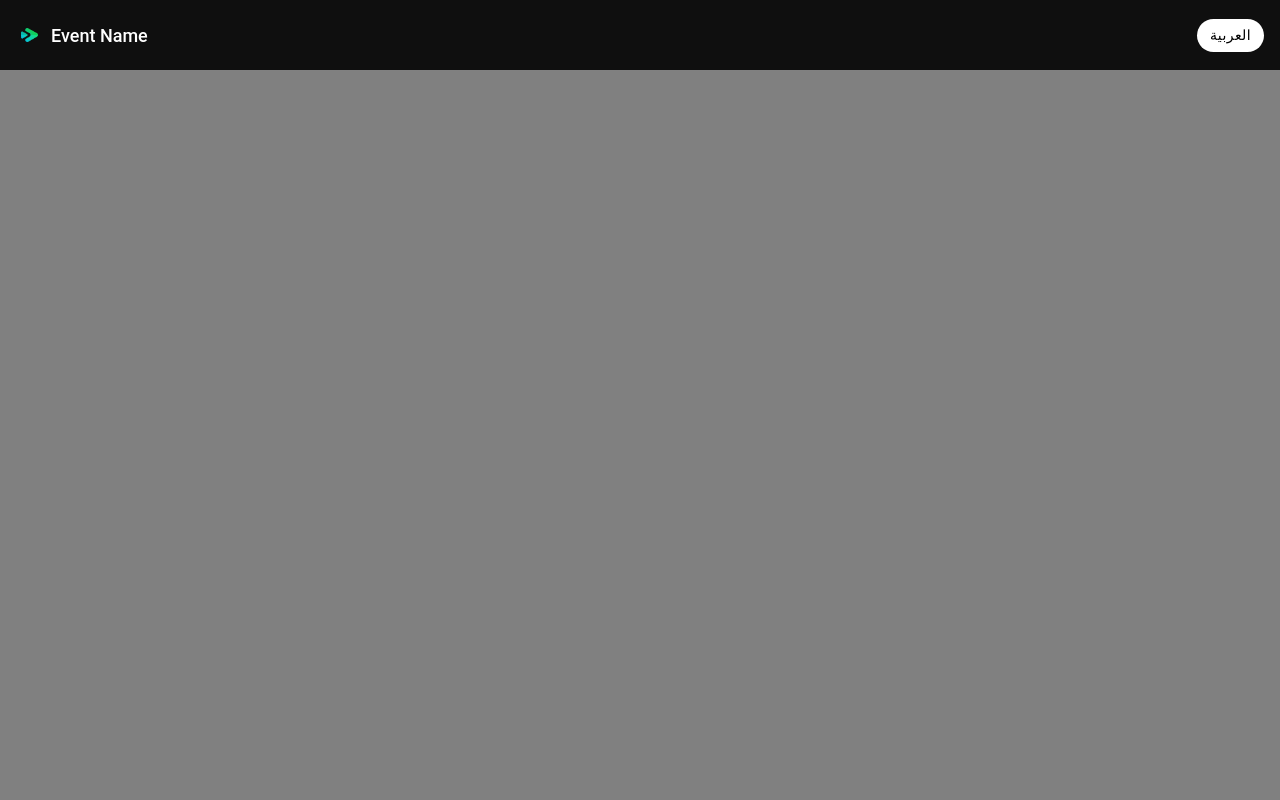
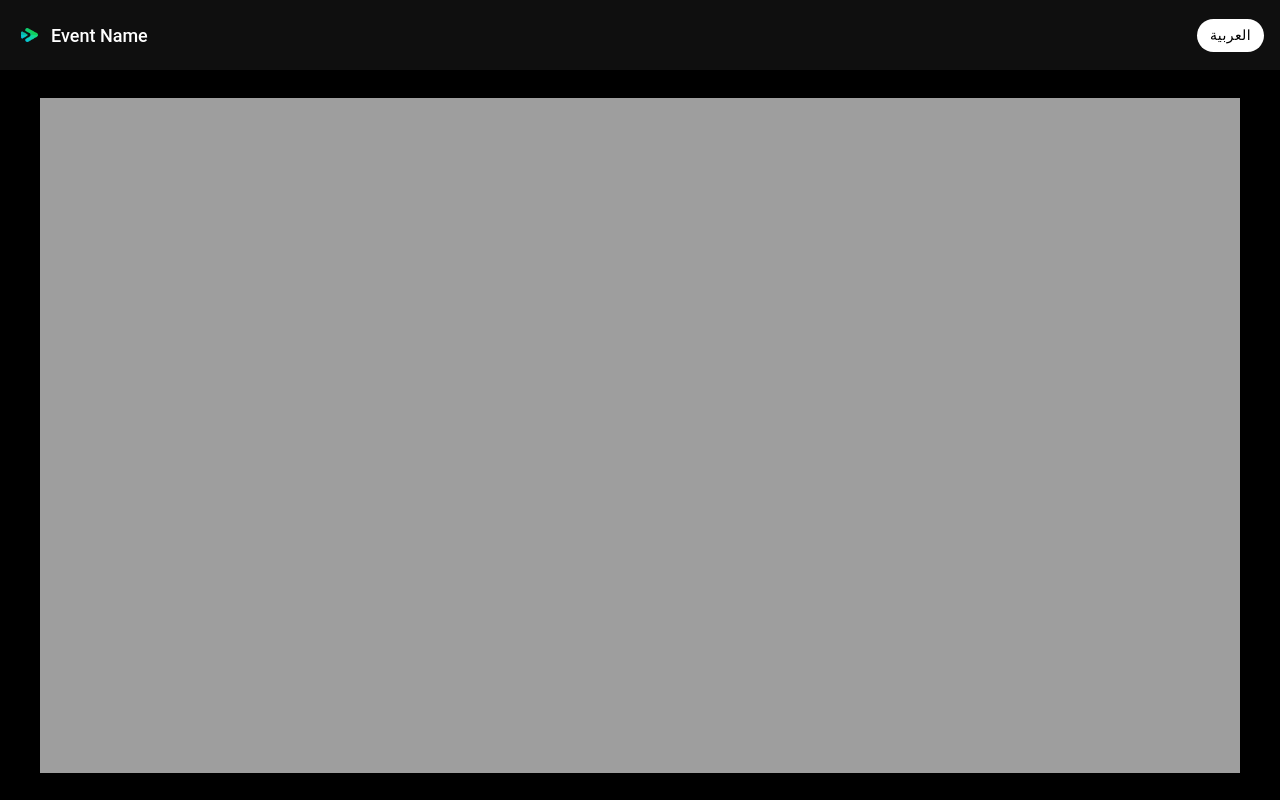
Before and after one commit to dercioanselmo/stage-control-video, a Next.js app: page / in a window 1280 px wide. Built offline with nearby package versions, Linux system fonts and the light colour scheme.

Commit message:
16:9 ration review and redone in a new component

```diff
--- a/src/app/ClientLayout.tsx
+++ b/src/app/ClientLayout.tsx
@@ -1,6 +1,7 @@
 'use client';
 
 import Header from './components/Header';
+import Rectangle from './components/Rectangle';
 import HomeComponent from './HomeComponent';
 export default function ClientLayout({ children }: { children: React.ReactNode }) {
   return (
@@ -14,7 +15,9 @@ export default function ClientLayout({ children }: { children: React.ReactNode }
       }}
     >
       <Header />
-      <HomeComponent />
+      <div style={{ height: '100vh' }}>
+        <Rectangle />
+      </div>
       {children}
     </div>
   );
--- /dev/null
+++ b/src/app/components/Rectangle.tsx
@@ -0,0 +1,62 @@
+import { Box } from '@mui/material';
+import { useEffect, useRef } from 'react';
+
+const Rectangle = ({
+  maxWidth = '1200px',
+  bgcolor = 'grey.500',
+  sx = {},
+  ...props
+}) => {
+  const containerRef = useRef<HTMLDivElement | null>(null);;
+
+  useEffect(() => {
+    const resizeRectangle = () => {
+      if (containerRef.current) {
+        const container = containerRef.current;
+        const parentHeight = container.parentElement!.clientHeight;
+        const parentWidth = container.parentElement!.clientWidth;
+
+        // Calculate dimensions maintaining 16:9 ratio
+        let width = parentWidth;
+        let height = width * (9/16);
+
+        if (height > parentHeight) {
+          height = parentHeight;
+          width = height * (16/9);
+        }
+
+        container.style.width = `${width}px`;
+        container.style.height = `${height}px`;
+      }
+    };
+
+    resizeRectangle();
+    window.addEventListener('resize', resizeRectangle);
+    return () => window.removeEventListener('resize', resizeRectangle);
+  }, []);
+
+  return (
+    <Box
+      sx={{
+        width: '100%',
+        height: '100%',
+        maxWidth,
+        margin: '0 auto',
+        display: 'flex',
+        justifyContent: 'center',
+        alignItems: 'center',
+      }}
+    >
+      <Box
+        ref={containerRef}
+        sx={{
+          bgcolor,
+          ...sx,
+        }}
+        {...props}
+      />
+    </Box>
+  );
+};
+
+export default Rectangle;
```
